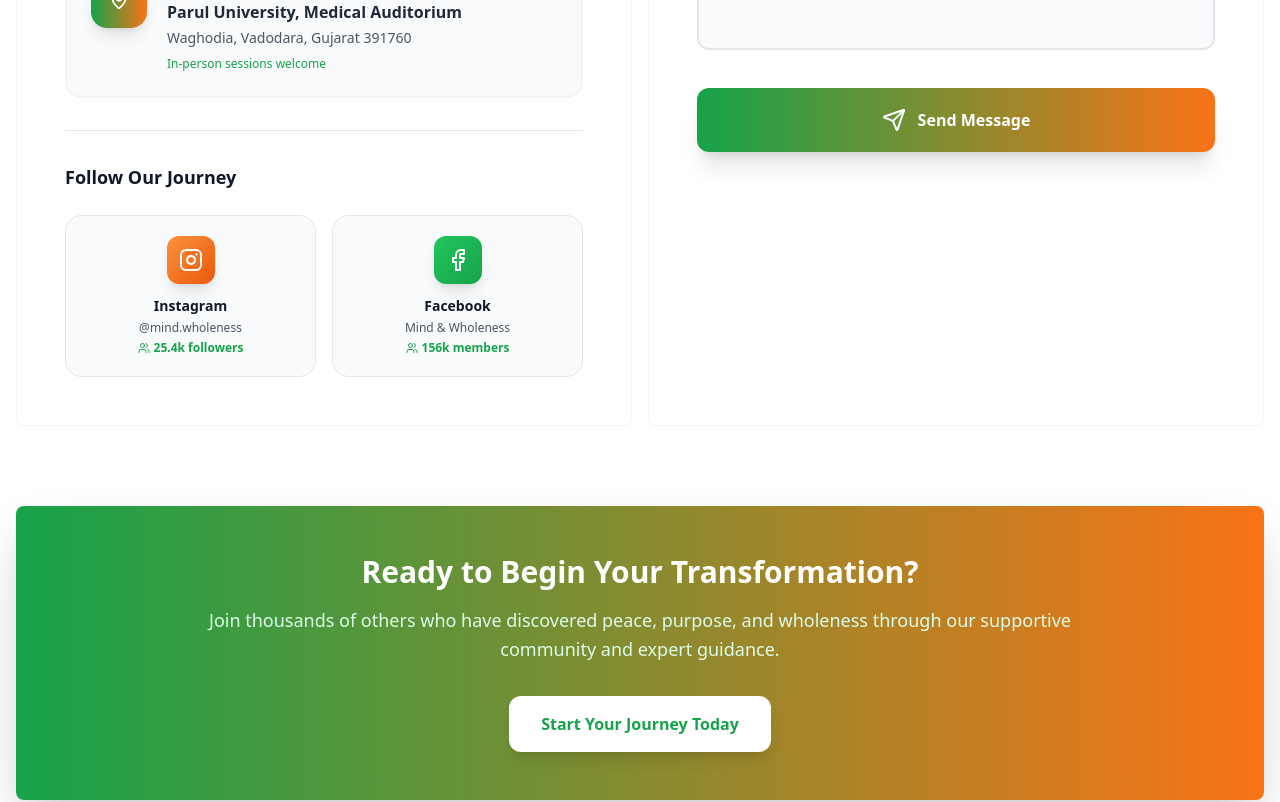
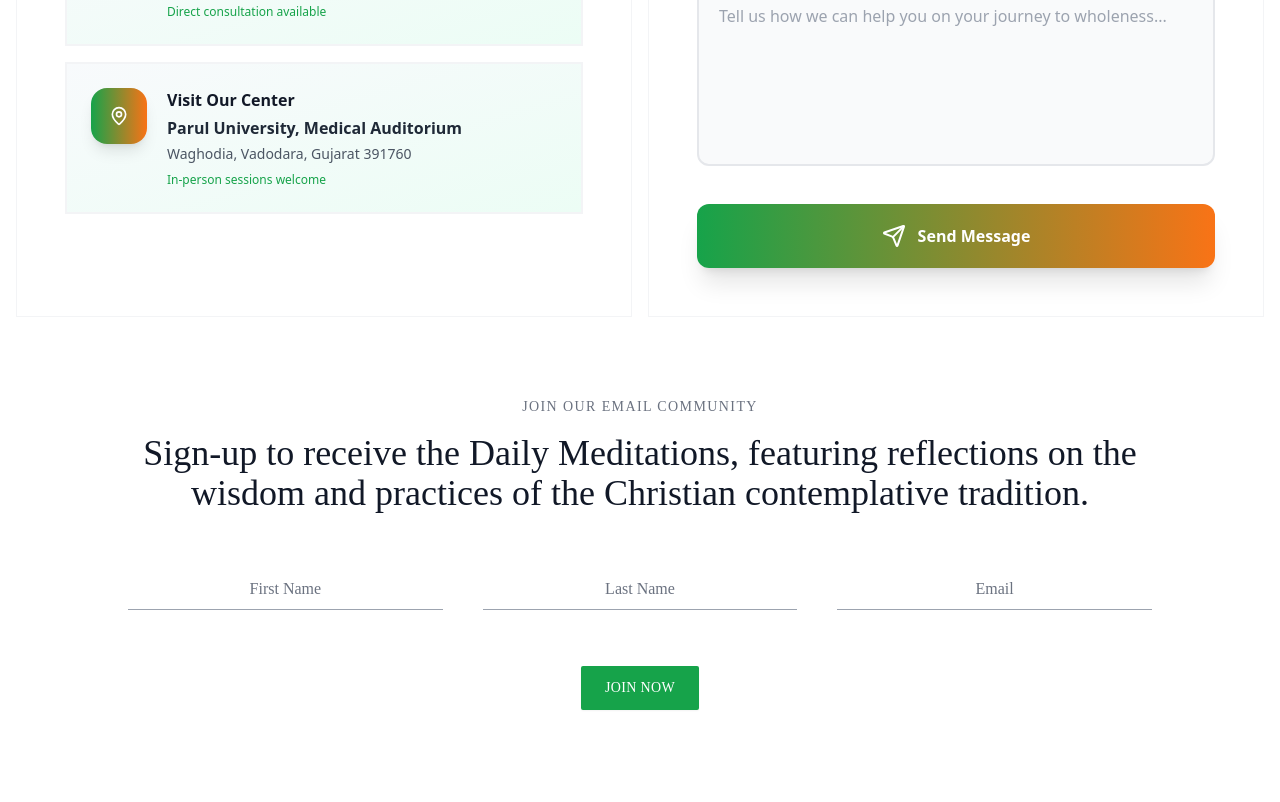
Before and after one commit to eldoJr/mind-and-wholeness, a React (Vite) app: page /contact in a window 1280 px wide. Shown: the part 1000-1802 px from the top of the page. Built offline with nearby package versions, Linux system fonts and the light colour scheme.

Commit message:
add: update-1

```diff
--- a/src/components/layout/navbar.tsx
+++ b/src/components/layout/navbar.tsx
@@ -364,7 +364,7 @@
               {/* CTA Button */}
               <div className="hidden lg:block">
                 <Link
-                  to="/signup"
+                  to="/signup/signup"
                   className="inline-flex items-center px-4 py-2 border border-transparent text-sm font-medium rounded-md shadow-sm text-white bg-emerald-600 hover:bg-emerald-700 focus:outline-none focus:ring-2 focus:ring-offset-2 focus:ring-emerald-500 transition-colors duration-200"
                   onClick={closeAllMenus}
                 >
--- a/src/pages/Contact.tsx
+++ b/src/pages/Contact.tsx
@@ -1,9 +1,11 @@
 import React, { useState } from 'react';
 import { motion, AnimatePresence } from 'framer-motion';
-import { Mail, Instagram, Facebook, Send, MapPin, Phone, Heart, CheckCircle2, Users, Clock, Loader2 } from 'lucide-react';
+import { Mail, Send, MapPin, Phone, Heart, CheckCircle2, Clock, Loader2, ChevronRight } from 'lucide-react';
+import { Link } from 'react-router-dom';
 import Confetti from 'react-confetti';
 import { createAvatar } from '@dicebear/core';
 import { initials } from '@dicebear/collection';
+import EmailSignup from '../components/layout/emailSignup';
 
 const ContactSection: React.FC = () => {
   const [formData, setFormData] = useState({
@@ -142,7 +144,7 @@
             }}
           />
           <motion.div
-            className="absolute top-1/2 left-1/2 transform -translate-x-1/2 -translate-y-1/2 w-48 h-48 bg-white rounded-full blur-3xl"
+            className="absolute top-1/2 left-1/2 transform -translate-x-1/2 -translate-y-1/2 w-48 h-48 bg-white blur-3xl"
             animate={{
               scale: [1, 1.5, 1],
               opacity: [0.05, 0.1, 0.05]
@@ -183,6 +185,15 @@
           </motion.p>
         </div>
       </motion.div>
+        <div className="max-w-7xl mx-auto px-4 sm:px-6 lg:px-8 py-8">
+          {/* Breadcrumb */}
+          <nav className="flex items-center space-x-2 text-sm text-gray-600 mb-8">
+            <Link to="/" className="hover:text-gray-900 transition-colors">Home</Link>
+            <ChevronRight className="w-4 h-4" />
+            <span className="text-gray-900 underline">Get In Touch</span>
+          </nav>
+
+        </div>
 
       {/* Main Content */}
       <div className="bg-white py-8 px-4">
@@ -190,7 +201,7 @@
           <div className="grid lg:grid-cols-2 gap-4">
             {/* Contact Info Column */}
             <motion.div
-              className="bg-white rounded-lg  border border-gray-100 h-full"
+              className="bg-white border border-gray-100 h-full"
               variants={itemVariants}
             >
               <div className="p-8 lg:p-12 h-full flex flex-col">
@@ -233,7 +244,7 @@
                     <motion.a
                       key={idx}
                       href={item.href}
-                      className="group block bg-gray-50 hover:bg-white border-2 border-gray-100 hover:border-green-200 rounded-2xl p-6 transition-all duration-300 hover:shadow-xl"
+                      className="group block bg-gradient-to-br from-slate-50 to-emerald-50 hover:bg-white border-2 border-gray-100 hover:border-green-200 p-6 duration-300 hover:shadow-xl"
                       whileHover={{ scale: 1.02 }}
                       whileTap={{ scale: 0.98 }}
                       variants={itemVariants}
@@ -256,64 +267,13 @@
                   ))}
                 </div>
 
-                {/* Social Media Section */}
-                <motion.div
-                  className="mt-8 pt-8 border-t border-gray-200"
-                  variants={itemVariants}
-                >
-                  <h4 className="text-lg font-bold text-gray-900 mb-6">Follow Our Journey</h4>
-                  <div className="grid grid-cols-2 gap-4">
-                    {[
-                      {
-                        icon: <Instagram className="w-6 h-6" />,
-                        title: 'Instagram',
-                        handle: '@mind.wholeness',
-                        stats: '25.4k followers',
-                        href: 'https://instagram.com/mind.wholeness',
-                        bgGradient: 'from-orange-400 to-orange-600',
-                        hoverColor: 'hover:from-orange-500 hover:to-orange-700'
-                      },
-                      {
-                        icon: <Facebook className="w-6 h-6" />,
-                        title: 'Facebook',
-                        handle: 'Mind & Wholeness',
-                        stats: '156k members',
-                        href: 'https://facebook.com/mindandwholeness',
-                        bgGradient: 'from-green-500 to-green-600',
-                        hoverColor: 'hover:from-green-600 hover:to-green-700'
-                      }
-                    ].map((social, idx) => (
-                      <motion.a
-                        key={idx}
-                        href={social.href}
-                        target="_blank"
-                        rel="noopener noreferrer"
-                        className="group relative overflow-hidden rounded-2xl p-5 text-center hover:scale-105 transition-all duration-300 bg-gray-50 hover:bg-white border border-gray-200 hover:border-green-300 hover:shadow-lg"
-                        whileHover={{ y: -3 }}
-                        variants={itemVariants}
-                      >
-                        <motion.div
-                          className={`w-12 h-12 bg-gradient-to-br ${social.bgGradient} ${social.hoverColor} rounded-xl flex items-center justify-center text-white mx-auto mb-3 shadow-lg transition-all duration-300`}
-                          whileHover={{ rotate: 10 }}
-                        >
-                          {social.icon}
-                        </motion.div>
-                        <h5 className="font-bold text-gray-900 text-sm mb-1">{social.title}</h5>
-                        <p className="text-xs text-gray-600 mb-1">{social.handle}</p>
-                        <div className="flex items-center justify-center gap-1 text-xs text-green-600 font-semibold">
-                          <Users className="w-3 h-3" />
-                          <span>{social.stats}</span>
-                        </div>
-                      </motion.a>
-                    ))}
-                  </div>
-                </motion.div>
+
               </div>
             </motion.div>
 
             {/* Contact Form Column */}
             <motion.div
-              className="bg-white rounded-lg border border-gray-100 h-full"
+              className="bg-white border border-gray-100 h-full"
               variants={itemVariants}
             >
               <div className="p-6 lg:p-12 h-full flex flex-col">
@@ -342,7 +302,7 @@
                           <motion.img
                             src={userAvatar}
                             alt="User avatar"
-                            className="w-20 h-20 rounded-full absolute -top-24 left-1/2 transform -translate-x-1/2 border-4 border-white shadow-lg"
+                            className="w-20 h-20 absolute -top-24 left-1/2 transform -translate-x-1/2 border-4 border-white shadow-lg"
                             initial={{ scale: 0 }}
                             animate={{ scale: 1 }}
                             transition={{ delay: 0.3 }}
@@ -518,29 +478,14 @@
             </motion.div>
           </div>
 
-          {/* Bottom CTA */}
+          {/* Buttom */}
           <motion.div
-            className="mt-20 bg-gradient-to-r from-green-600 to-orange-500 rounded-lg p-12 text-white text-center shadow-2xl"
             initial={{ opacity: 0, y: 20 }}
             animate={{ opacity: 1, y: 0 }}
             transition={{ delay: 0.4 }}
           >
-            <div className="max-w-4xl mx-auto">
-              <h3 className="text-3xl font-bold mb-4">Ready to Begin Your Transformation?</h3>
-              <p className="text-lg text-green-100 mb-8 leading-relaxed">
-                Join thousands of others who have discovered peace, purpose, and wholeness through our supportive community and expert guidance.
-              </p>
-              <div className="flex flex-col sm:flex-row gap-4 justify-center items-center">
-                  <a href="/signup/signup">
-                    <motion.button
-                      className="bg-white text-green-600 font-bold py-4 px-8 rounded-xl hover:bg-gray-100 transition-all duration-200 shadow-lg hover:shadow-xl text-base"
-                      whileHover={{ scale: 1.05 }}
-                      whileTap={{ scale: 0.95 }}
-                    >
-                      Start Your Journey Today
-                    </motion.button>
-                  </a>
-              </div>
+            <div>
+                  <EmailSignup />
             </div>
           </motion.div>
         </div>
```
